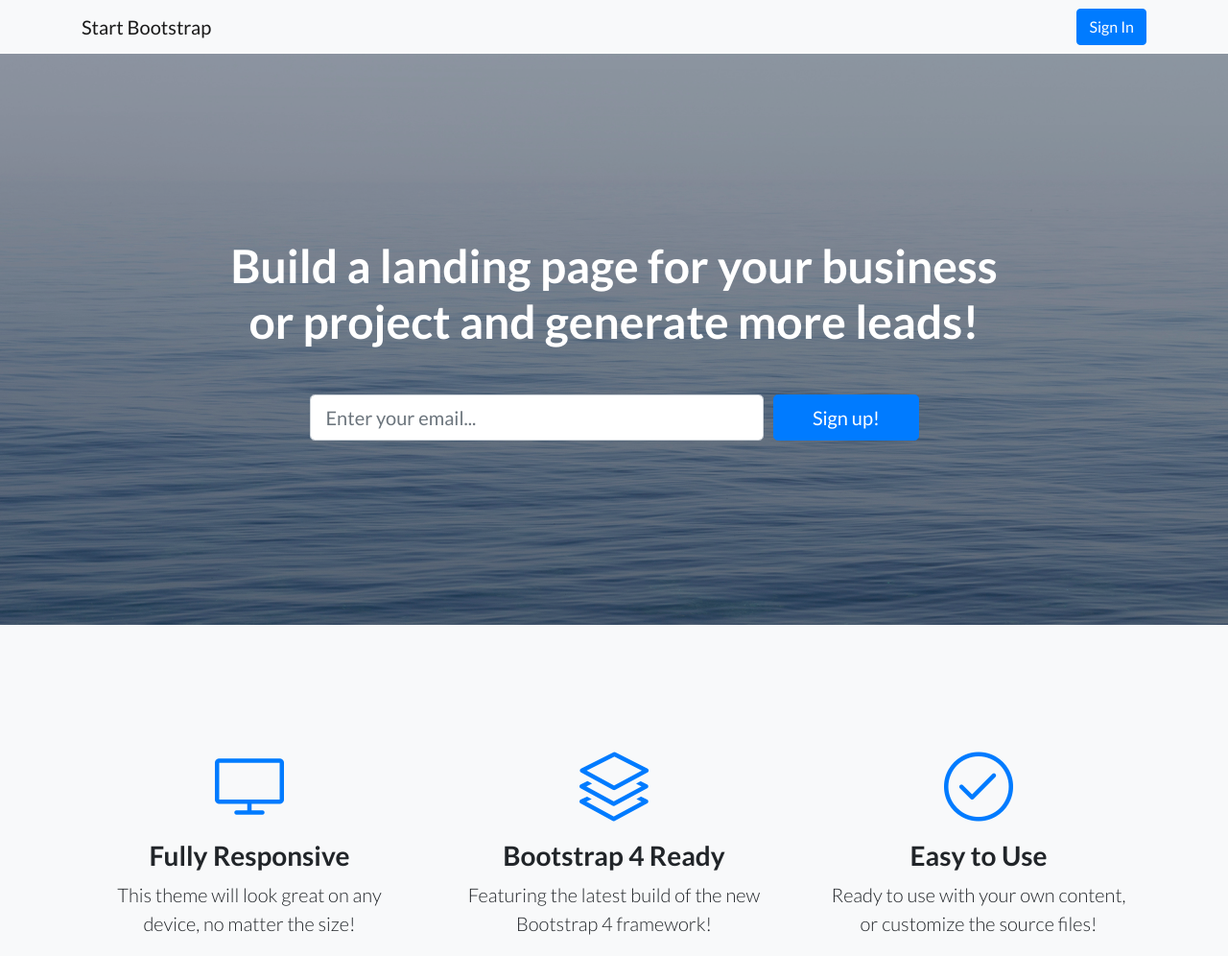
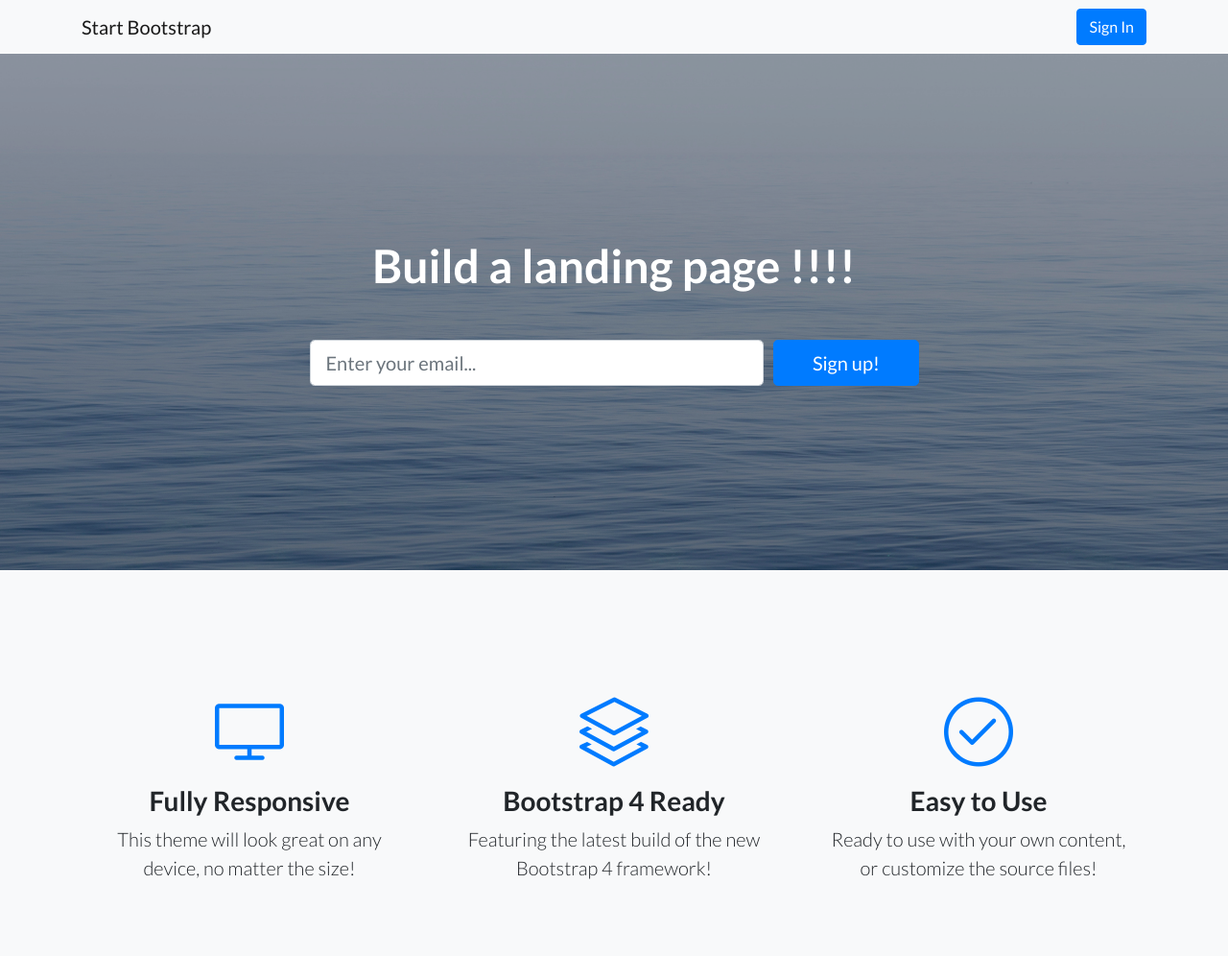
Before and after one commit to ahmadabugosh/landingpagejune2019, a website: page index.html in a window 1280 px wide. Shown: the top 996 px of the page at 96% size. Drawn offline with Linux system fonts and the light colour scheme.

Commit message:
also changed the titlegit add .

```diff
--- a/index.html
+++ b/index.html
@@ -39,7 +39,7 @@
     <div class="container">
       <div class="row">
         <div class="col-xl-9 mx-auto">
-          <h1 class="mb-5">Build a landing page for your business or project and generate more leads!</h1>
+          <h1 class="mb-5">Build a landing page !!!!</h1>
         </div>
         <div class="col-md-10 col-lg-8 col-xl-7 mx-auto">
           <form>
```
